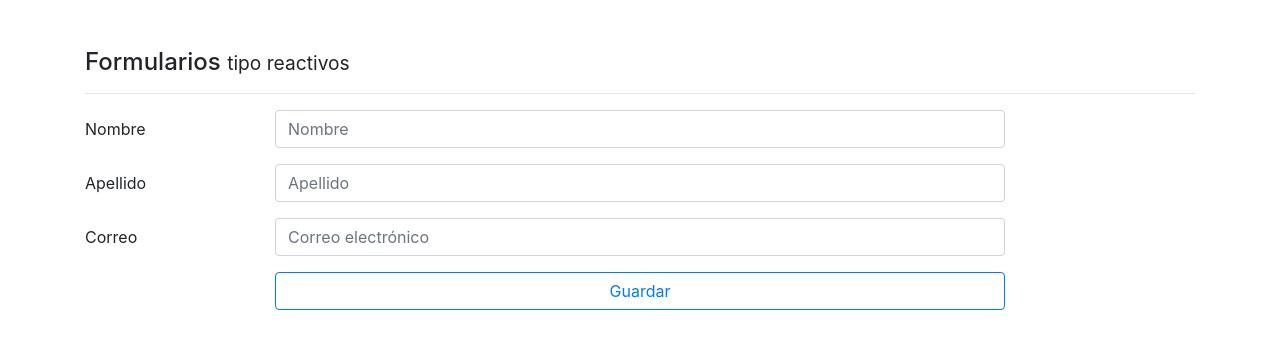
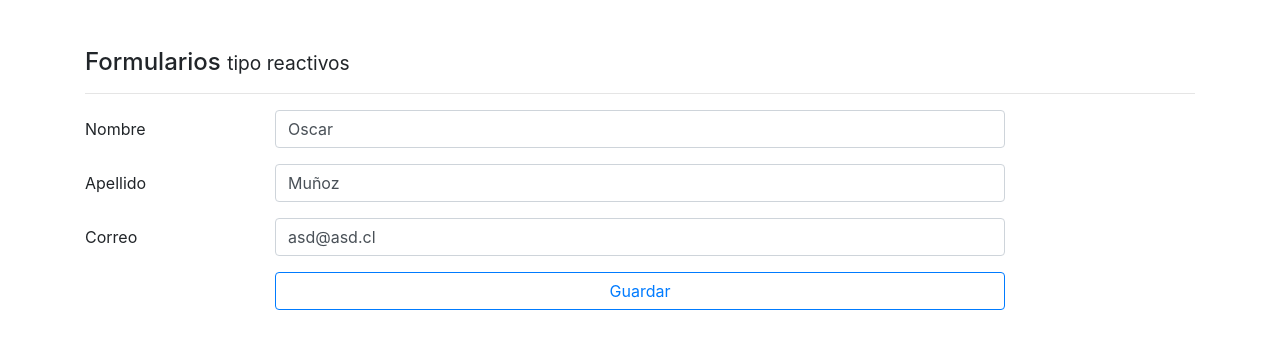
Before and after one commit to OscarMunozBernales/web-angular, an Angular app in the folder 7-formularios/: page /reactive in a window 1280 px wide. Shown: the top 348 px of the page. Built offline with nearby package versions, Linux system fonts and the light colour scheme.

Commit message:
configurando formulario reactive* configurando el formulario tanto en el .ts como en el .html

```diff
--- a/7-formularios/src/app/pages/reactive/reactive.component.html
+++ b/7-formularios/src/app/pages/reactive/reactive.component.html
@@ -1,6 +1,6 @@
 <h4>Formularios <small> tipo reactivos</small></h4>
 <hr>
-<form autocomplete="off">
+<form autocomplete="off"  [formGroup]="forma" (ngSubmit)="guardar()">
 
   <div>
 
@@ -11,6 +11,7 @@
 
         <input class="form-control"
                type="text"
+               formControlName="nombre"
                placeholder="Nombre">
       </div>
     </div>
@@ -21,6 +22,7 @@
 
         <input class="form-control"
                type="text"
+               formControlName="apellido"
                placeholder="Apellido">
       </div>
     </div>
@@ -33,6 +35,7 @@
 
       <input class="form-control"
              type="email"
+             formControlName="correo"
              placeholder="Correo electrónico">
     </div>
   </div>
--- a/7-formularios/src/app/pages/reactive/reactive.component.ts
+++ b/7-formularios/src/app/pages/reactive/reactive.component.ts
@@ -1,4 +1,5 @@
 import { Component, OnInit } from '@angular/core';
+import { FormGroup, FormBuilder } from '@angular/forms';
 
 @Component({
   selector: 'app-reactive',
@@ -7,9 +8,27 @@ import { Component, OnInit } from '@angular/core';
 })
 export class ReactiveComponent implements OnInit {
 
-  constructor() { }
+  forma: FormGroup;
+
+  constructor( private formBuilder: FormBuilder ) {
+    this.crearFormulario();
+  }
 
   ngOnInit(): void {
   }
 
+  crearFormulario(){
+
+    this.forma = this.formBuilder.group({
+      nombre  : ['Oscar'],
+      apellido: ['Muñoz'],
+      correo  : ['asd@asd.cl'],
+    });
+
+  }
+
+  guardar(){
+    console.log( this.forma );
+  }
+
 }
```
